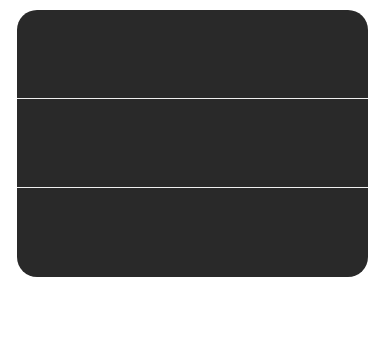
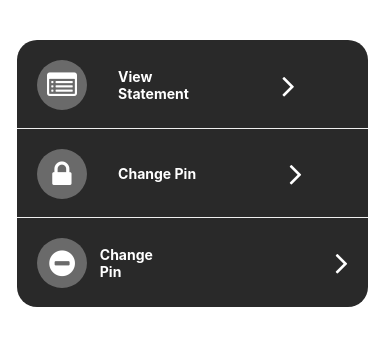
Before and after one commit to Shah-Jahan-Mukhtar/Banking_APP_UI_in_RN, a React Native app: screen / in a window 390 px wide. Shown: the top 346 px of the page. Built offline with nearby package versions, Linux system fonts and the light colour scheme.

Commit message:
Screen2 component

```diff
--- a/components/ViewStatement.js
+++ b/components/ViewStatement.js
@@ -1,9 +1,10 @@
 import { View, Text, Image } from "react-native";
 import React from "react";
+import Icon from "react-native-vector-icons/FontAwesome";
 
 const ViewStatement = (props) => {
   return (
-    <View>
+    <View style={{ marginTop: 30 }}>
       <View
         style={{
           width: "90%",
@@ -27,14 +28,39 @@ const ViewStatement = (props) => {
               flexDirection: "row",
               alignItems: "center",
               padding: 20,
-              justifyContent: "space-around",
+              // justifyContent: "center",
             }}
           >
-            <Image
-              source={props.img1}
-              style={{ width: 50, height: 50, borderRadius: 50 }}
+            <View
+              style={{
+                width: 50,
+                height: 50,
+                borderRadius: 50,
+                backgroundColor: "#6A6A6A",
+                alignItems: "center",
+                justifyContent: "center",
+                flexDirection: "row",
+              }}
+            >
+              <Icon name="list-alt" size={30} color="#fff" />
+            </View>
+            <Text
+              style={{ color: "#fff", fontWeight: "bold", marginLeft: "10%" }}
+            >
+              View Statement
+            </Text>
+            <Icon
+              name="angle-right"
+              size={35}
+              color="#fff"
+              style={{ marginLeft: "30%" }}
             />
-            <View style={{ marginLeft: 10, alignItems: "center" }}>
+            <View
+              style={{
+                marginLeft: 10,
+                alignItems: "center",
+              }}
+            >
               <Text style={{ color: "#fff", fontWeight: "bold" }}>
                 {props.name}
               </Text>
@@ -61,25 +87,32 @@ const ViewStatement = (props) => {
               flexDirection: "row",
               alignItems: "center",
               padding: 20,
-              justifyContent: "space-around",
+              // justifyContent: "space-around",
             }}
           >
-            <Image
-              source={props.img1}
-              style={{ width: 50, height: 50, borderRadius: 50 }}
+            <View
+              style={{
+                width: 50,
+                height: 50,
+                borderRadius: 50,
+                backgroundColor: "#6A6A6A",
+                alignItems: "center",
+                justifyContent: "center",
+              }}
+            >
+              <Icon name="lock" size={30} color="#fff" />
+            </View>
+            <Text
+              style={{ color: "#fff", fontWeight: "bold", marginLeft: "10%" }}
+            >
+              Change Pin
+            </Text>
+            <Icon
+              name="angle-right"
+              size={35}
+              color="#fff"
+              style={{ marginLeft: "30%" }}
             />
-            <View style={{ marginLeft: 10, alignItems: "center" }}>
-              <Text style={{ color: "#fff", fontWeight: "bold" }}>
-                {props.name}
-              </Text>
-              <Text style={{ color: "#EEEEEE" }}>{props.code}</Text>
-            </View>
-            <View style={{ marginLeft: "45%" }}>
-              <Text style={{ color: "#fff", fontWeight: "bold" }}>
-                {props.price}
-              </Text>
-              <Text style={{ color: "#EEEEEE" }}>{props.date}</Text>
-            </View>
           </View>
         </View>
 
@@ -97,22 +130,35 @@ const ViewStatement = (props) => {
               justifyContent: "space-between",
             }}
           >
-            <Image
-              source={props.img2}
-              style={{ width: 50, height: 50, borderRadius: 50 }}
+            <View style={{ flexDirection: "row", alignItems: "center" }}>
+              <View
+                style={{
+                  width: 50,
+                  height: 50,
+                  borderRadius: 50,
+                  backgroundColor: "#6A6A6A",
+                  alignItems: "center",
+                  justifyContent: "center",
+                }}
+              >
+                <Icon name="minus-circle" size={30} color="#fff" />
+              </View>
+              <Text
+                style={{
+                  color: "#fff",
+                  fontWeight: "bold",
+                  marginLeft: "10%",
+                }}
+              >
+                Change Pin
+              </Text>
+            </View>
+            <Icon
+              name="angle-right"
+              size={35}
+              color="#fff"
+              // style={{ marginLeft: "30%" }}
             />
-            <View style={{ marginLeft: 8 }}>
-              <Text style={{ color: "#fff", fontWeight: "bold" }}>
-                {props.name2}
-              </Text>
-              <Text style={{ color: "#EEEEEE" }}>{props.code2}</Text>
-            </View>
-            <View style={{ marginLeft: "42%" }}>
-              <Text style={{ color: "#EEEEEE", fontWeight: "bold" }}>
-                {props.price2}
-              </Text>
-              <Text style={{ color: "#EEEEEE" }}>{props.date2}</Text>
-            </View>
           </View>
         </View>
       </View>
```
